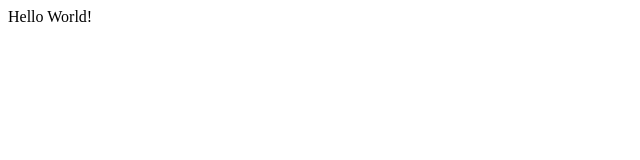
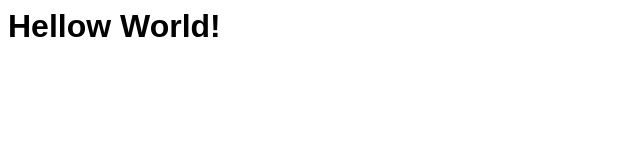
Before and after one commit to jvnabais/test-index, a plain HTML site: page index.html in a window 1280 px wide. Shown: the whole page, without its empty margins (0-640 px from the left). Drawn offline with Linux system fonts and the light colour scheme.

Commit message:
Update index.html

```diff
--- a/index.html
+++ b/index.html
@@ -1,3 +1,7 @@
-<div style="text-allign: center;>
-<h1>Hello World!</h1>
-</div>
+<h1>Hellow World!</h1>
+
+<style>
+h1 {
+  font-family: sans-serif;
+  }
+</style>
```
